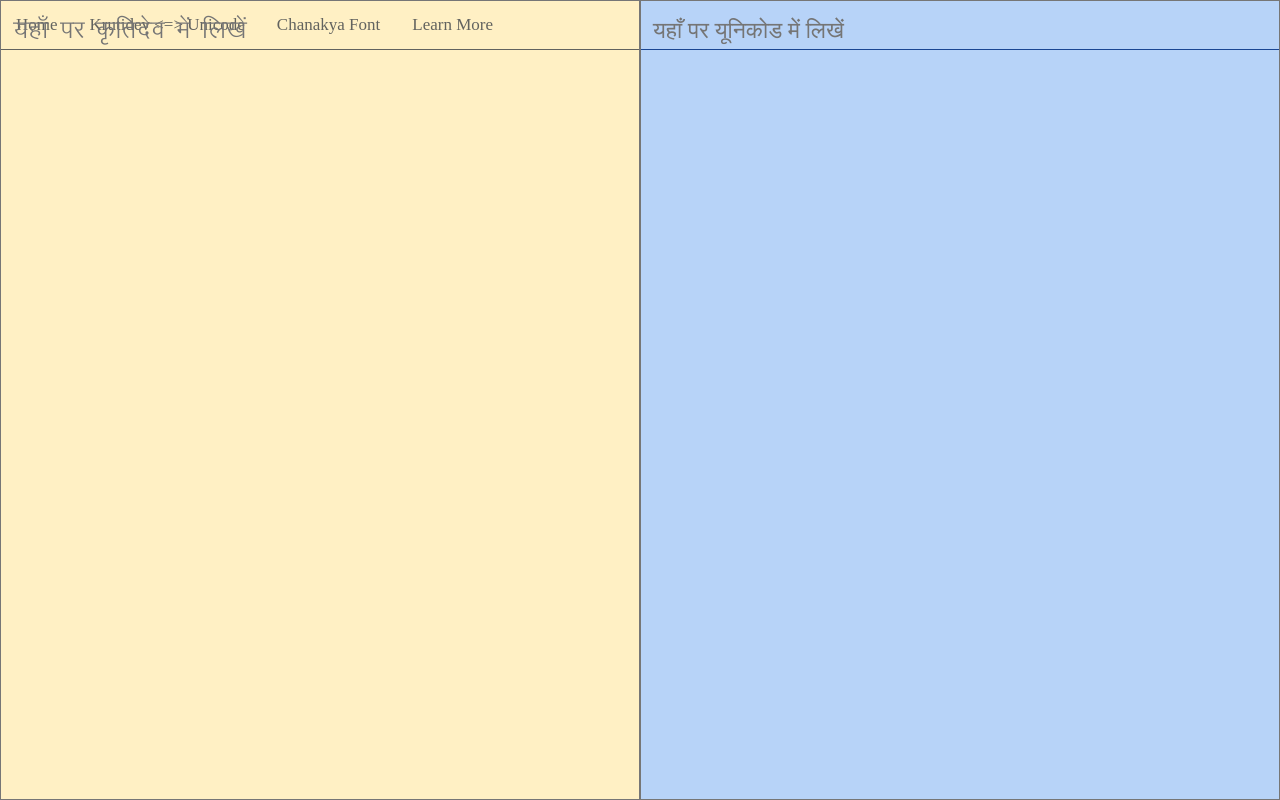
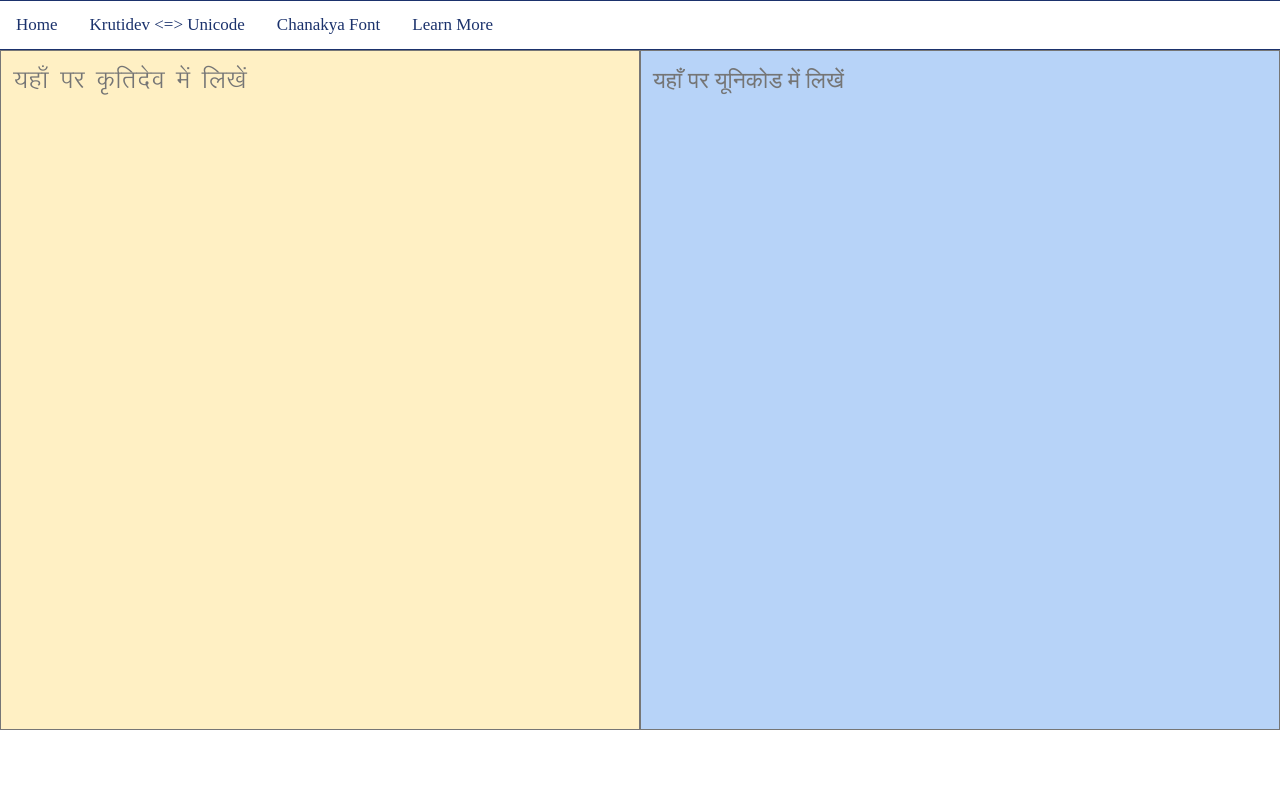
Before and after one commit to asiisachin/fonts, a plain HTML site: page krutidev-unicode-converter.html in a window 1280 px wide. Drawn offline with Linux system fonts and the light colour scheme.

Commit message:
Update krutidev-unicode-converter.html

```diff
--- a/krutidev-unicode-converter.html
+++ b/krutidev-unicode-converter.html
@@ -16,6 +16,8 @@
 
 
 	  <style>
+.topnav_container {  z-index: 99; background-color: white; }
+
 .topnav {
   overflow: hidden;
   background-color: #fff;
@@ -188,7 +190,6 @@ function mobile_nav() {
      <style>
 * {  box-sizing: border-box; margin: 0;  }
 
-html, body { height: 100%; margin: 0; }
 
          @font-face {
     font-family: 'Kruti Dev 010';
@@ -207,12 +208,12 @@ html, body { height: 100%; margin: 0; }
 #unicode_text { font-family: 'Baloo 2';  font-size: 23px!important; line-height: 1.6;}
 
 .textarea-container {
-  height: 100%; position: fixed; top: 0; left: 0; right: 0;
+  height: 85vh;
 }
 
 textarea { padding: 12px; text-align: justify;
   float: left; margin: 0;
-  width: 50%; height: 100%;
+  width: 50%; height: 100%;  outline: none;
  resize: none;
 }
 
```
